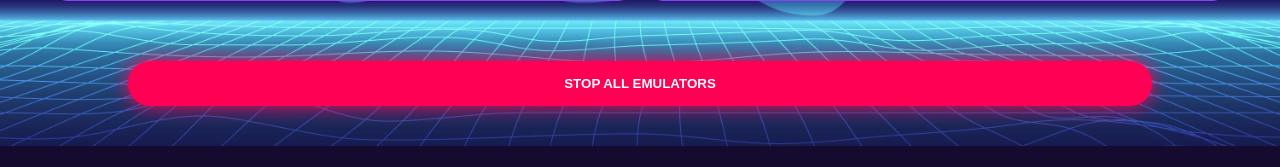
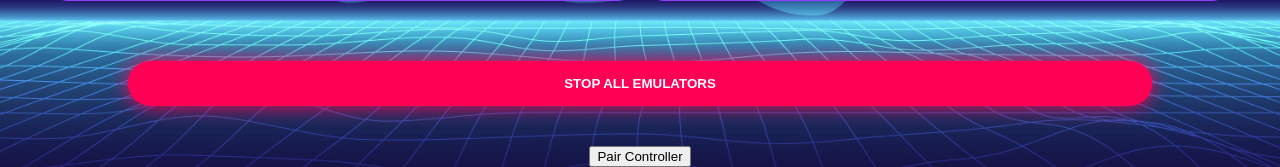
Before and after one commit to Gilgameshgb-1/yocto-retro-streaming-distro, a Flask app: page / in a window 1280 px wide. Shown: the part 1362-1529 px from the top of the page. Before the commit the page ends 1508 px from the top, so only its background shows below. Run offline with Flask 3, Linux system fonts and the light colour scheme.

Commit message:
gdb for debugging, patch for n64 emulator to improve framerate, patch for retrocfg, new cmd for n64 in flask ws, added bt connection button on ws

```diff
--- a/meta-my-retro/recipes-apps/retro-web-ui/files/app.py
+++ b/meta-my-retro/recipes-apps/retro-web-ui/files/app.py
@@ -28,13 +28,13 @@ GAMES = {
     ],
     "n64": [
         {"id": "mario64", "name": "Super Mario 64", "image": "SuperMario64.png",
-         "cmd": ""},
+         "cmd": "retroarch -L /usr/lib/libretro/mupen64plus_next_libretro.so /usr/games/n64/SuperMario64.z64"},
         {"id": "conker", "name": "Conker's Bad Fur Day", "image": "ConkerBadFurDay.png",
-         "cmd": ""},
+         "cmd": "retroarch -L /usr/lib/libretro/mupen64plus_next_libretro.so /usr/games/n64/ConkerBadFurDay.z64"},
         {"id": "marioparty", "name": "Mario Party 64", "image": "MarioParty.png",
-         "cmd": ""},
+         "cmd": "retroarch -L /usr/lib/libretro/mupen64plus_next_libretro.so /usr/games/n64/MarioParty3.z64"},
         {"id": "pokemonstadium2", "name": "Pokemon Stadium 2", "image": "PokemonStadium2.png",
-         "cmd": ""}
+         "cmd": "retroarch -L /usr/lib/libretro/mupen64plus_next_libretro.so /usr/games/n64/PokemonStadium.z64"}
     ],
     "ps2": [
         {"id": "beyondgoodandevil", "name": "Beyond Good and Evil", "image": "BeyondGoodAndEvil.png",
@@ -54,7 +54,7 @@ GAMES = {
         {"id": "marvelultimatealliance", "name": "Marvel Ultimate Alliance", "image": "MarvelUltimateAlliance.png",
         "cmd":""},
         {"id": "mgspeacewalker", "name": "MGS Peace Walker", "image": "MGSPeaceWalker.png",
-        "cmd":""}
+        "cmd":"retroarch -L /usr/lib/libretro/ppsspp_libretro.so /usr/games/psp/MGSPeaceWalker.iso"}
     ]
 }
 
@@ -89,5 +89,14 @@ def stop():
     subprocess.run(["pkill", "-f", "retroarch"])
     return "Stopped"
 
+@app.route('/pair')
+def pair_controller():
+    try:
+        # Runs your script from the Yocto bindir
+        subprocess.run(["python3", "/usr/bin/auto-pair.py"], check=True)
+        return "Pairing Started..."
+    except Exception as e:
+        return f"Error: {str(e)}", 500
+
 if __name__ == '__main__':
     app.run(host='0.0.0.0', port=5000, debug=True)
--- a/meta-my-retro/recipes-apps/retro-web-ui/files/templates/index.html
+++ b/meta-my-retro/recipes-apps/retro-web-ui/files/templates/index.html
@@ -19,5 +19,6 @@
     </div>
 
     <button class="btn-stop" onclick="fetch('/stop')">Stop All Emulators</button>
+    <button class="btn-pair" onclick="startPairing()">Pair Controller</button>
 </body>
 </html>
```
Also changed, not shown: 5 other files.
